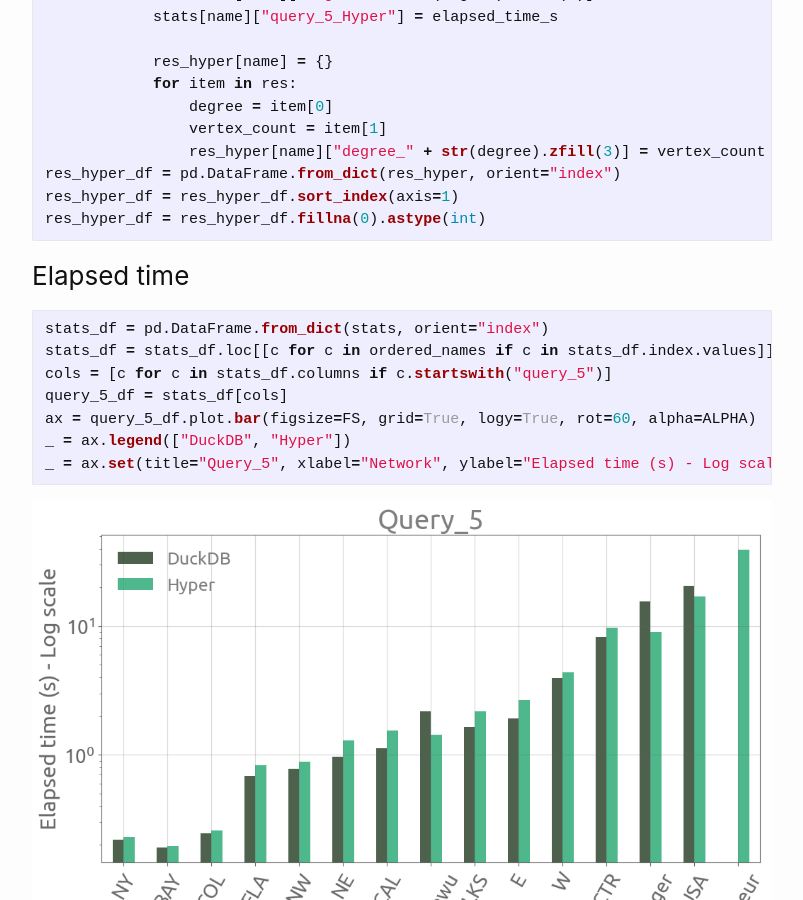
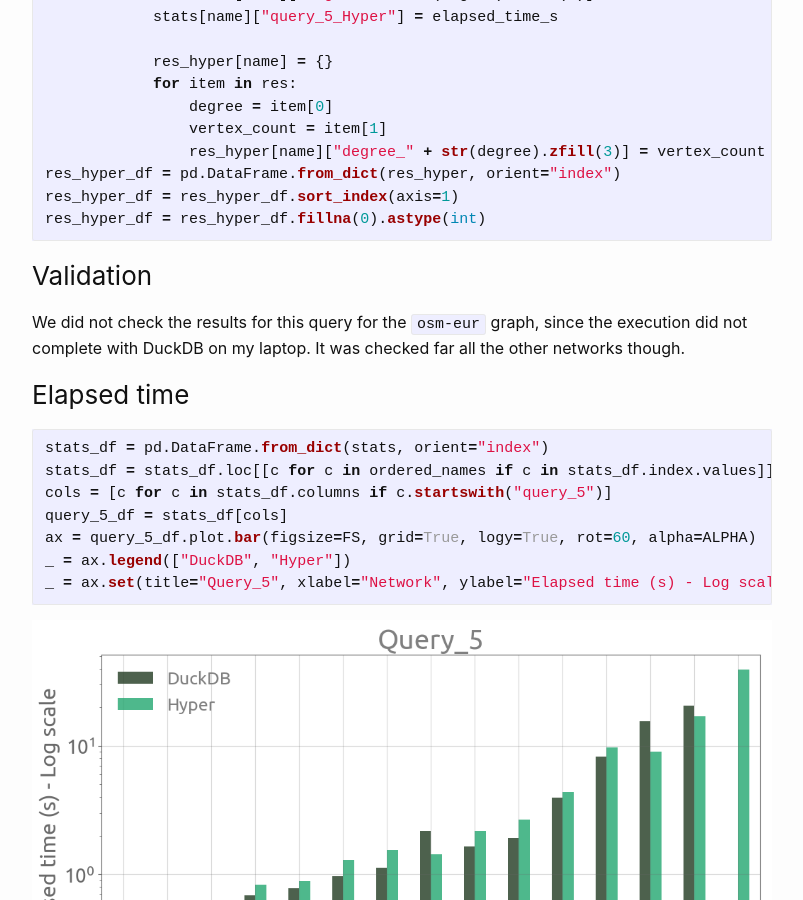
Before and after one commit to aetperf/aetperf.github.io, a Jekyll site: the page built from _posts/2022-09-30-Query-Parquet-files-with-DuckDB-and-Tableau-Hyper-engines.md, in a window 1280 px wide and 900 px high, scrolled down 17359 px. Shown: the whole window, without its empty margins (238-1041 px from the left). Built offline with Jekyll 4.4.1, drawn with Linux system fonts in a browser that asks for light colours; comment, search, counter and statistics services are not loaded.

Commit message:
small update

````diff
--- a/_posts/2022-09-30-Query-Parquet-files-with-DuckDB-and-Tableau-Hyper-engines.md
+++ b/_posts/2022-09-30-Query-Parquet-files-with-DuckDB-and-Tableau-Hyper-engines.md
@@ -1063,6 +1063,10 @@ res_hyper_df = res_hyper_df.sort_index(axis=1)
 res_hyper_df = res_hyper_df.fillna(0).astype(int)
 ```
 
+### Validation
+
+We did not check the results for this query for the `osm-eur` graph, since the execution did not complete with DuckDB on my laptop. It was checked far all the other networks though.
+
 ### Elapsed time
 
 
````
